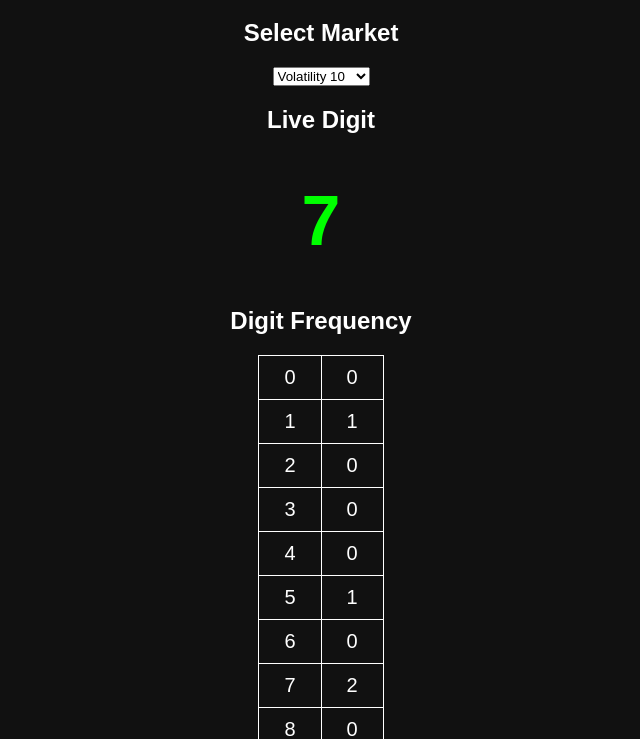
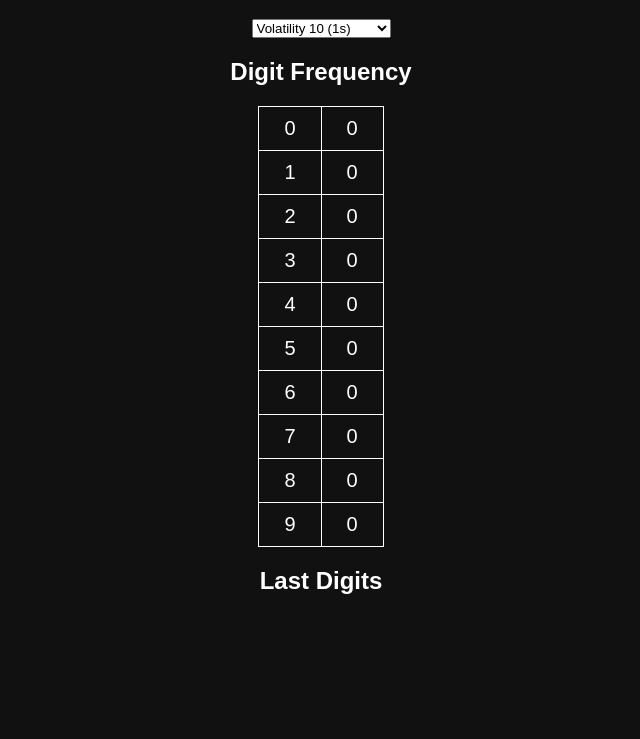
Before and after one commit to ojungootieno/Digitanalysis, a plain HTML site: page index.html in a window 1280 px wide. Shown: the part 61-800 px from the top of the page, without its empty margins (319-959 px from the left). Drawn offline with Linux system fonts and the light colour scheme.

Commit message:
Update index.html

```diff
--- a/index.html
+++ b/index.html
@@ -10,23 +10,34 @@
 
 <h1>Digit Analysis Tool</h1>
 
-<h2>Select Market</h2>
+<select id="market">
 
-<select id="market">
+    <optgroup label="Volatility Indices (1s)">
+        <option value="1HZ10V">Volatility 10 (1s)</option>
+        <option value="1HZ25V">Volatility 25 (1s)</option>
+        <option value="1HZ50V">Volatility 50 (1s)</option>
+        <option value="1HZ75V">Volatility 75 (1s)</option>
+        <option value="1HZ100V">Volatility 100 (1s)</option>
+    </optgroup>
+
+    <optgroup label="Volatility Indices">
         <option value="R_10">Volatility 10</option>
         <option value="R_25">Volatility 25</option>
         <option value="R_50">Volatility 50</option>
         <option value="R_75">Volatility 75</option>
         <option value="R_100">Volatility 100</option>
+    </optgroup>
+
+    <optgroup label="Jump Indices">
         <option value="JD10">Jump 10</option>
         <option value="JD25">Jump 25</option>
         <option value="JD50">Jump 50</option>
         <option value="JD75">Jump 75</option>
         <option value="JD100">Jump 100</option>
+    </optgroup>
+
 </select>
 
-<h2>Live Digit</h2>
-<h1 id="digit">-</h1>
 
 
 <h2>Digit Frequency</h2>
```
Lines whose indentation alone changed are shown as unchanged.
